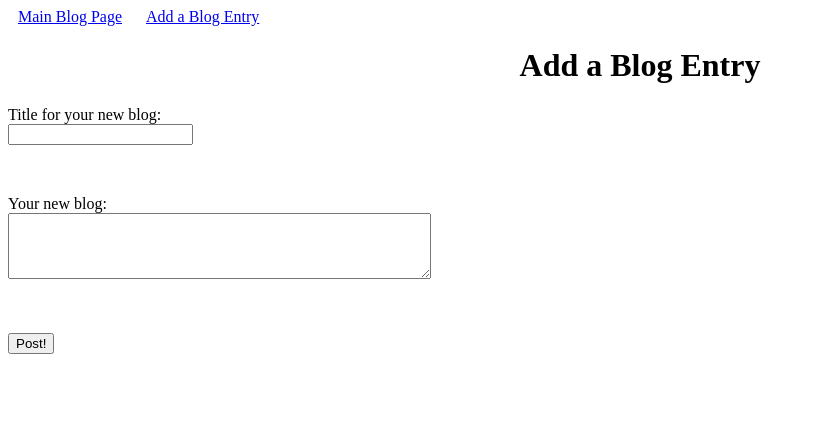
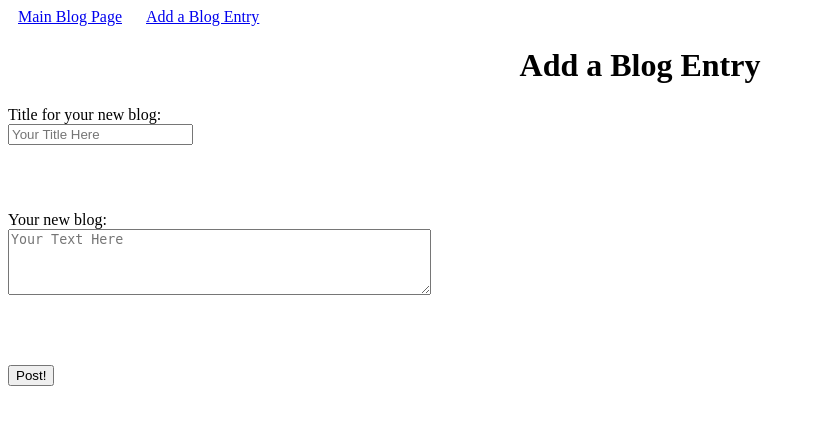
Before and after one commit to JF027/blogz, a Flask app: page /newpost in a window 1280 px wide. Shown: the top 435 px of the page, without its empty margins (0-814 px from the left). Run offline with Flask 2, Linux system fonts and the light colour scheme; data that the repository does not hold is empty.

Commit message:
Final code for Build a Blog

```diff
--- a/main.py
+++ b/main.py
@@ -16,6 +16,7 @@ class Blog(db.Model):
     body = db.Column(db.String(500))
 
     def __init__(self, title, body):
+
         self.title = title
         self.body = body
 
@@ -29,21 +30,43 @@ def index():
 @app.route('/newpost', methods=['POST', 'GET'])
 def newpost():
 
-    return render_template('newpost.html', title="Add Blog Entry")
+    if request.method == 'POST':
+        blog_title = request.form['blog_title']
+        blog_body = request.form['blog_body']
+
+        blog_title_error = ""
+        blog_body_error = ""
+
+        if blog_title == "":
+            blog_title_error = "I need a title."
+        if blog_body == "":
+            blog_body_error = "Where the post at?"
+
+        if not blog_body_error and not blog_title_error:
+            new_blog = Blog(blog_title, blog_body)
+            db.session.add(new_blog)
+            db.session.commit()
+            return redirect('/blog')
+
+        return render_template('newpost.html', blog_body_error=blog_body_error, blog_title_error=blog_title_error, blog_body=blog_body, blog_title=blog_title)
+
+
+    blogs = Blog.query.all()
+
+    return render_template('newpost.html', title="Add Blog Entry", blogs=blogs)
 
 
 @app.route('/blog', methods=['POST', 'GET'])
 def blog():
+    blog_id = request.args.get('id')
+    blogs = Blog.query.all()
 
+    if blog_id:
+        post = Blog.query.filter_by(id=blog_id).first()
+        return render_template("post.html", title=post.title, body=post.body)
 
-    if request.method == 'POST':
-        blog_title = request.form['blog-title']
-        new_post = Blog(blog_title)
-        db.session.add(new_post)
-        db.session.commit()
+    return render_template('blog.html', title="Build A Blog", blogs=blogs)
 
-
-    return render_template('blog.html', title="Build A Blog")
 
 if __name__ == '__main__':
     app.run()
--- a/templates/newpost.html
+++ b/templates/newpost.html
@@ -7,17 +7,19 @@
         <div class="add">
             <label>
                 Title for your new blog:
-                    <input type="text" name="blog-title" />
+                    <input type="text" name="blog_title" id="blog_title" placeholder="Your Title Here"/>
+                    <p class="error">{{blog_title_error}}</p>
             </label>
         </div>
         <div class="add">
             <label>
                 Your new blog:
             </label>
-            <textarea rows="4" cols="50"></textarea>
+            <textarea rows="4" cols="50" name="blog_body" id="blog_body" placeholder="Your Text Here"></textarea>
+            <p class="error">{{blog_body_error}}</p>
         </div>
         <div class="add">
-            <input type="submit" value="Post!" />
+            <input type="submit" value="Post!"/>
         </div>
     </form>
 
```
Also changed, not shown: templates/blog.html (+10 -1 lines), templates/post.html (added, +8 -0 lines).
